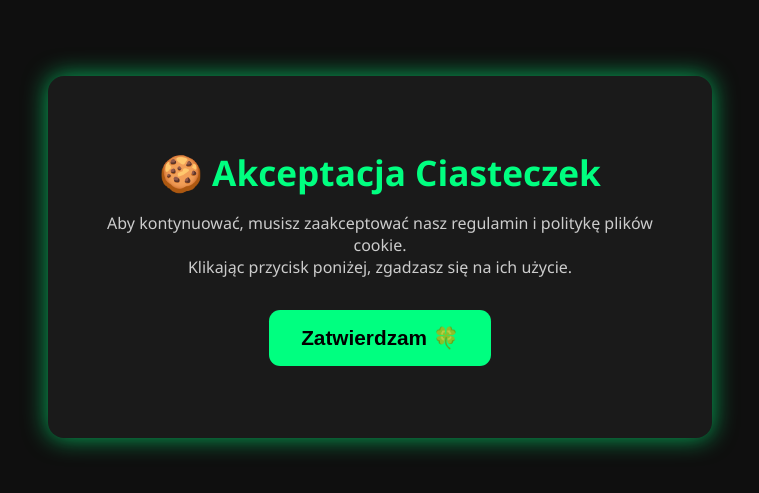
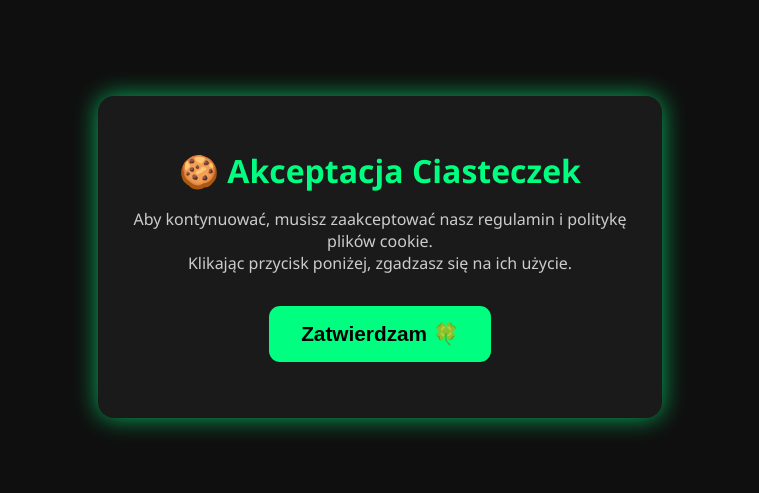
Before and after one commit to lilxertt/cookie, a plain HTML site: page index.html in a window 1280 px wide. Shown: the part 143-636 px from the top of the page, without its empty margins (260-1019 px from the left). Drawn offline with Linux system fonts and the light colour scheme.

Commit message:
Update index.html

```diff
--- a/index.html
+++ b/index.html
@@ -18,16 +18,16 @@
 
     .box {
       background: #1a1a1a;
-      padding: 3rem 2rem;
+      padding: 2rem;
       border-radius: 1rem;
       text-align: center;
       box-shadow: 0 0 25px #00ff80aa;
-      max-width: 600px;
+      max-width: 500px;
       width: 90%;
     }
 
     h1 {
-      font-size: 2.2rem;
+      font-size: 2rem;
       margin-bottom: 1rem;
       color: #00ff80;
     }
```
